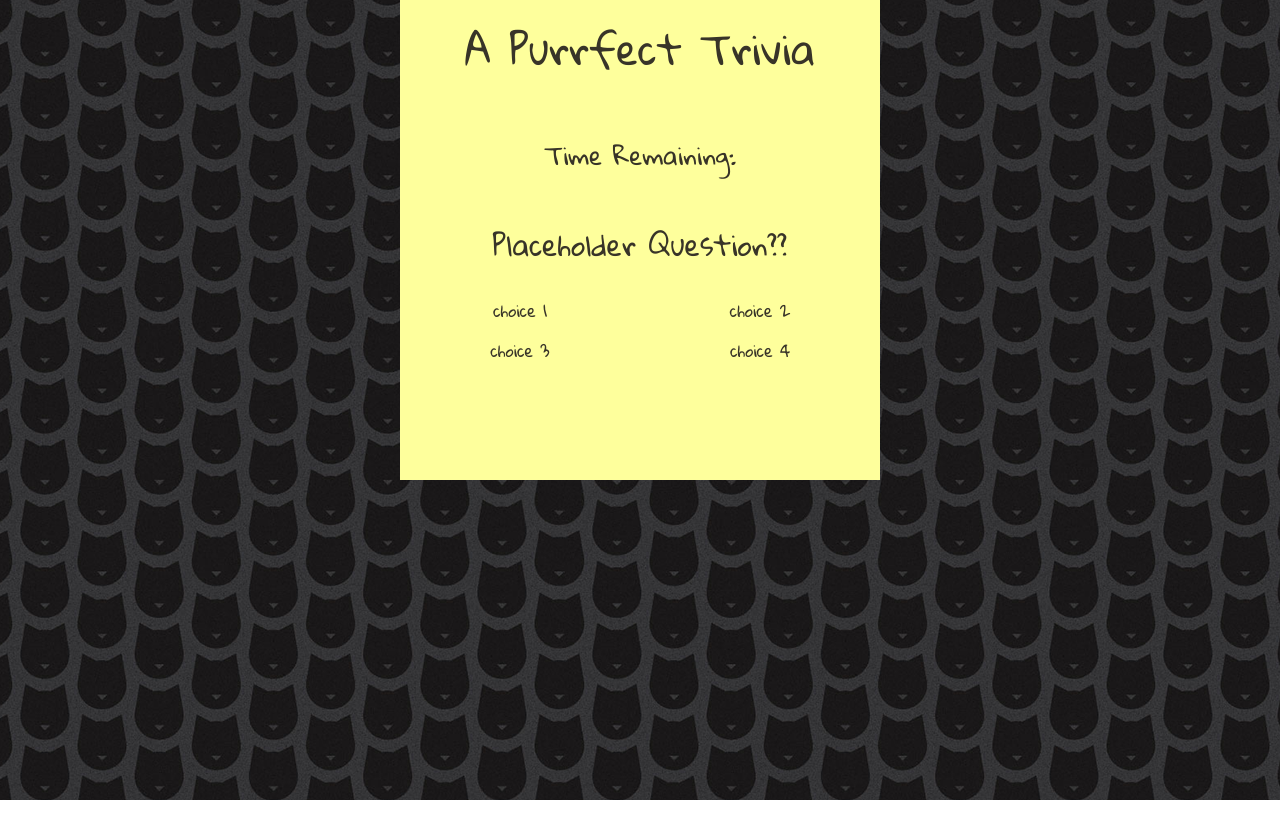
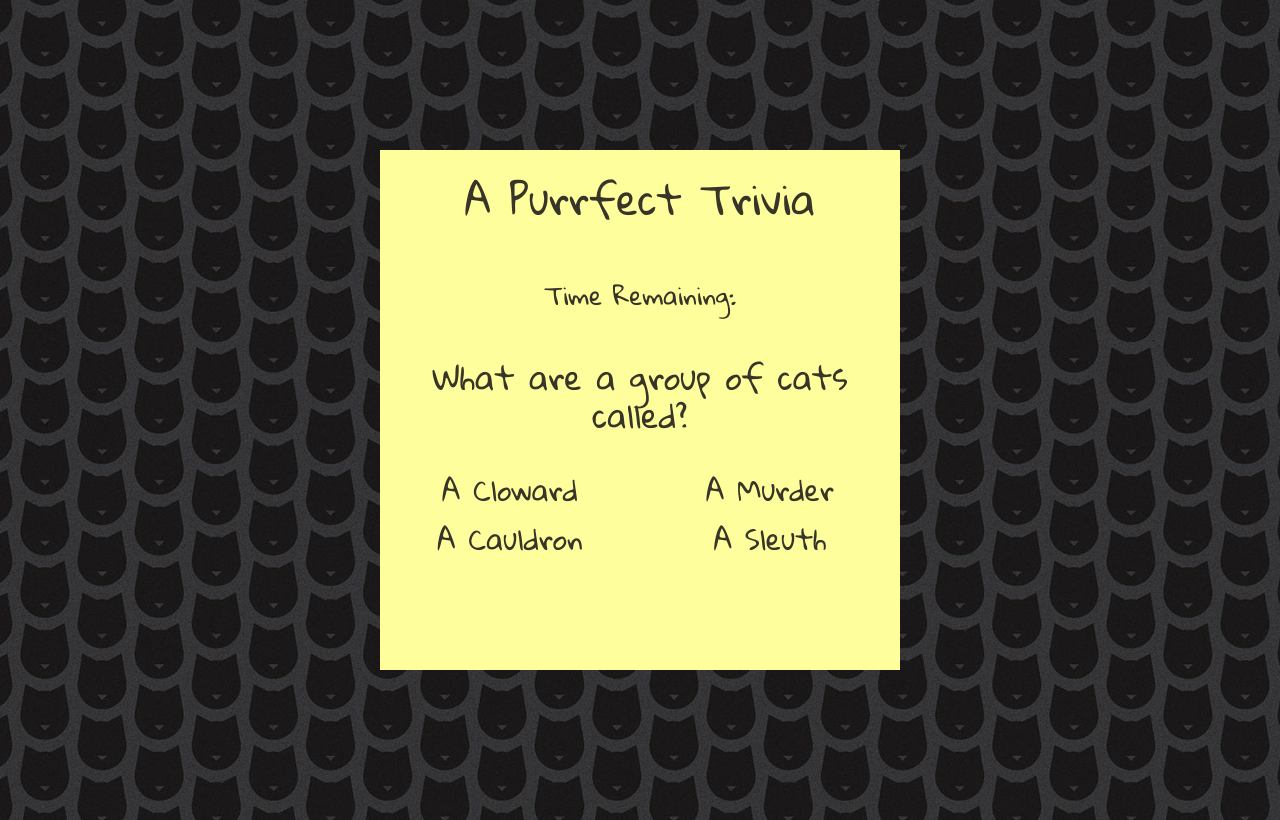
Before and after one commit to AllainPurrnal/TriviaGame, a plain HTML site: page index.html in a window 1280 px wide. Drawn offline with nearby package versions, Linux system fonts and the light colour scheme.

Commit message:
A bit of retooling on the HTML, added a bit more js functionality. My button doesn't work :<

```diff
--- a/assets/css/style.css
+++ b/assets/css/style.css
@@ -8,12 +8,13 @@ body {
 
 .wrapper {
     display: inline-block;
+    padding: 150px;
 }
 
 .trivia-card {
     background-color: #feff9c;
-    width: 480px;
-    height: 480px;
+    width: 520px;
+    height: 520px;
     border: #383428;
     /* box-shadow: 5px 5px rgb(82, 82, 82); */
 }
@@ -28,13 +29,17 @@ body {
     padding: 25px;
 }
 #timer {
-    padding: 35px 0px 0px 0px;
+    padding: 25px 0px 0px 0px;
 }
 
 #question {
-    padding: 50px 0px 30px 0px;
+    padding: 40px 0px 30px 0px;
 }
 
 .container {
     float: center;
 }
+
+#answer {
+    font-size: 16px;
+}
--- a/assets/javascript/app.js
+++ b/assets/javascript/app.js
@@ -0,0 +1,55 @@
+$(document).ready(function() {
+
+var triviaOne = {
+    question: "What are a group of cats called?",
+    choice: ["A Cloward", "A Murder", "A Cauldron", "A Sleuth"],
+    //correct answer A
+};
+
+var triviaTwo = {
+    question: "What are a group of kittens called?",
+    choice: ["A Gang", "A Pod", "A Kindle", "An Army"],
+    //correct answer C
+};
+
+var triviaThree = {
+    question: "How many muscles do cats have in their ears?",
+    choice: ["12", "24", "32", "30"],
+    //correct answer C
+};
+
+var triviaFour = {
+    question: "How many teeth do cats have?",
+    choice: ["52", "28", "42", "30"],
+    //correct answer D
+};
+
+var triviaFive = {
+    question: "What is the top speed of cats?",
+    choice: ["47", "30", "27", "18"],
+    //correct answer B
+};
+
+
+//JavaScript logic test
+
+//Title output test
+$('#question').html("<h2>" + triviaOne.question + "</h2>");
+console.log(triviaOne.question);
+
+//Choice output test, possibly put this into a function/for loop
+$('#an1').html("<h3>" + triviaOne.choice[0] + "</h3>");
+$('#an2').html("<h3>" + triviaOne.choice[1] + "</h3>");
+$('#an3').html("<h3>" + triviaOne.choice[2] + "</h3>");
+$('#an4').html("<h3>" + triviaOne.choice[3] + "</h3>");
+
+for (var i = 0; i < 4; i++) {
+    console.log(triviaOne.choice[i]);
+}
+
+//Click event test, we'll see if this works :/
+$('an1').on("click", function() {
+    console.log("This button works!");
+});
+
+});
--- a/index.html
+++ b/index.html
@@ -25,14 +25,15 @@
             </div>
 
             <div id="question">
-                <h3>Placeholder Question??</h3>
+                <h3></h3>
             </div>
 
             <div id="answer">
                 <div class="container">
                     <div class="row">
                         <div class="col-md-6">
-                            <p id="an1">choice 1</p>
+                            <p id="an1" >choice 1</p>
+                            <!-- <button id="an1" >choice 1</button> -->
                             <p id="an3">choice 3</p>
                         </div>
 
@@ -44,7 +45,7 @@
                 </div>
             </div>
 
-        </div> <!--for trivia card div-->
+        </div> <!--for trivia card-->
 
     </div> <!--closing div for .wrapper-->
 
```
